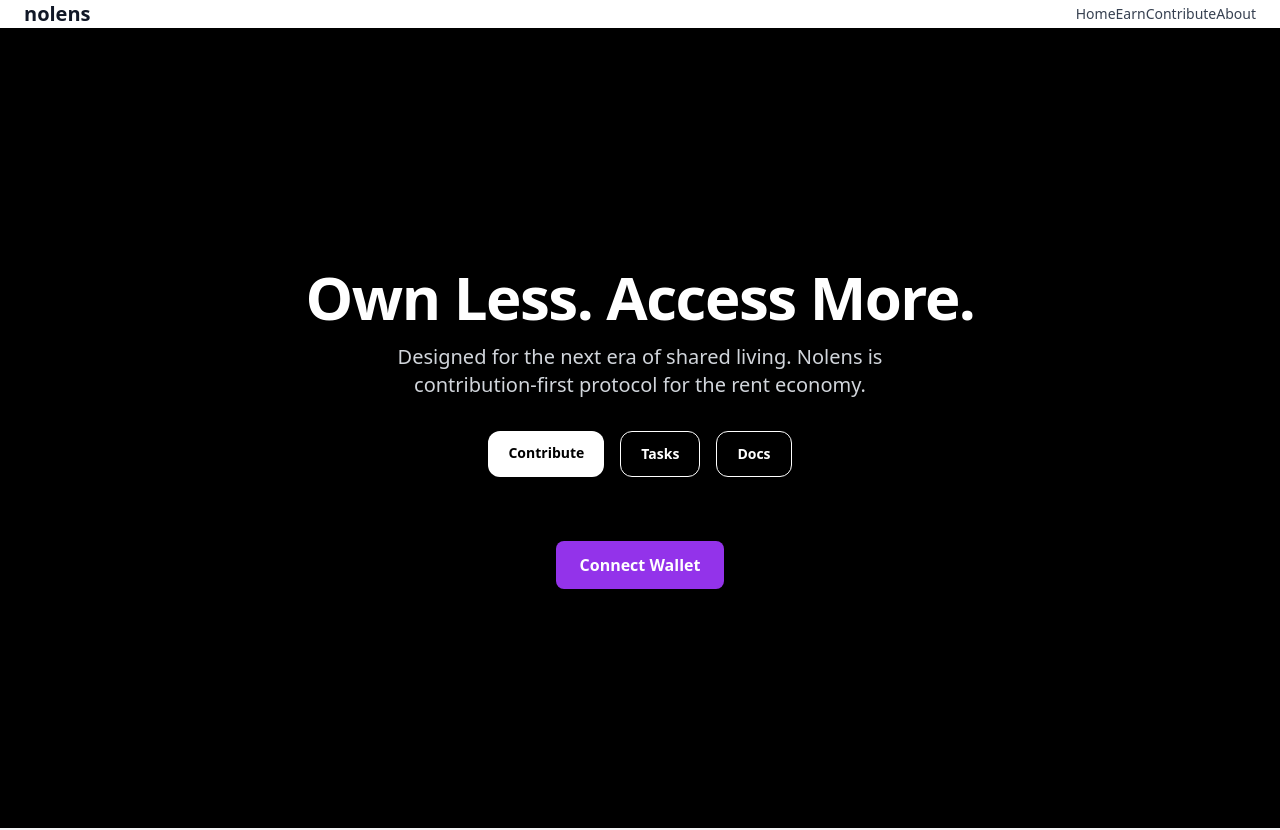
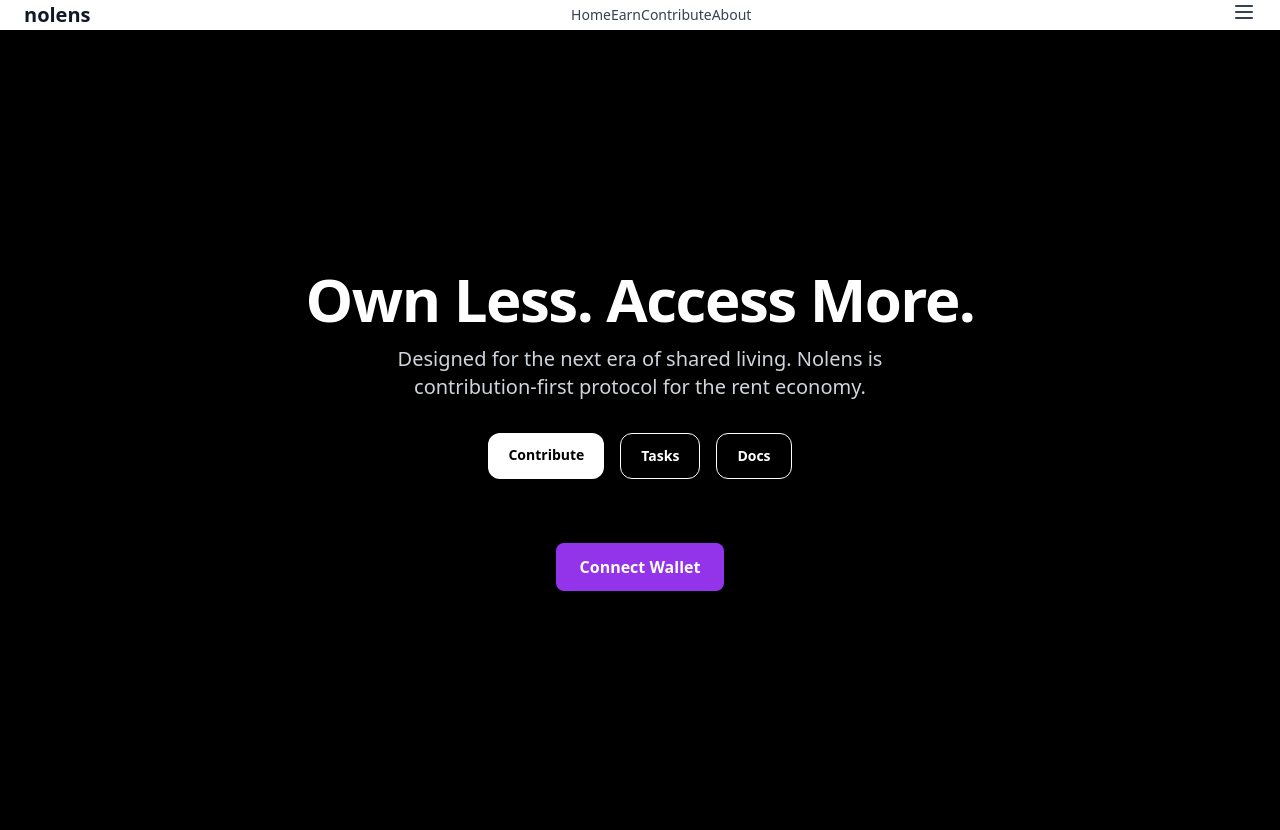
Before and after one commit to nolensprotocol/nolens, a Next.js app: page / in a window 1280 px wide. Built offline with nearby package versions, Linux system fonts and the light colour scheme; what wagmi would draw is missing.

Commit message:
Update Navbar.js

```diff
--- a/components/Navbar.js
+++ b/components/Navbar.js
@@ -6,41 +6,42 @@ export default function Navbar() {
   const [isOpen, setIsOpen] = useState(false)
   const [isMobile, setIsMobile] = useState(false)
 
-  // Detect screen size once at mount
   useEffect(() => {
-    const checkMobile = () => setIsMobile(window.innerWidth < 768)
-    checkMobile()
-    window.addEventListener('resize', checkMobile)
-    return () => window.removeEventListener('resize', checkMobile)
+    const handleResize = () => {
+      setIsMobile(window.innerWidth < 768)
+    }
+    handleResize()
+    window.addEventListener('resize', handleResize)
+    return () => window.removeEventListener('resize', handleResize)
   }, [])
 
   return (
-    <header className="bg-white fixed top-0 w-full z-50 border-b">
-      <div className="max-w-7xl mx-auto flex justify-between items-center px-6 py-4">
+    <header className="fixed top-0 w-full bg-white z-50 shadow-sm">
+      <div className="max-w-7xl mx-auto px-6 py-5 flex items-center justify-between">
         {/* Logo */}
-        <Link href="/" className="text-xl font-bold text-gray-900">nolens</Link>
+        <div className="text-xl font-bold text-gray-900">
+          <Link href="/">nolens</Link>
+        </div>
 
-        {/* Desktop Nav */}
-        {!isMobile && (
-          <nav className="flex space-x-8 text-sm font-medium text-gray-700">
-            <Link href="/">Home</Link>
-            <Link href="/tasks">Earn</Link>
-            <Link href="/contribute">Contribute</Link>
-            <Link href="/docs">About</Link>
-          </nav>
-        )}
+        {/* Desktop Menu */}
+        <div className="hidden md:flex space-x-10 text-sm font-medium text-gray-700">
+          <Link href="/">Home</Link>
+          <Link href="/tasks">Earn</Link>
+          <Link href="/contribute">Contribute</Link>
+          <Link href="/docs">About</Link>
+        </div>
 
-        {/* Hamburger Button (Mobile Only) */}
-        {isMobile && (
+        {/* Mobile Hamburger */}
+        <div className="md:hidden">
           <button onClick={() => setIsOpen(!isOpen)} className="text-gray-700">
             {isOpen ? <X size={24} /> : <Menu size={24} />}
           </button>
-        )}
+        </div>
       </div>
 
-      {/* Mobile Dropdown */}
+      {/* Mobile Menu Dropdown */}
       {isMobile && isOpen && (
-        <div className="bg-white px-6 pb-6">
+        <div className="md:hidden bg-white px-6 pb-6 pt-2">
           <nav className="flex flex-col space-y-4 text-sm font-medium text-gray-800">
             <Link href="/" onClick={() => setIsOpen(false)}>Home</Link>
             <Link href="/tasks" onClick={() => setIsOpen(false)}>Earn</Link>
```
